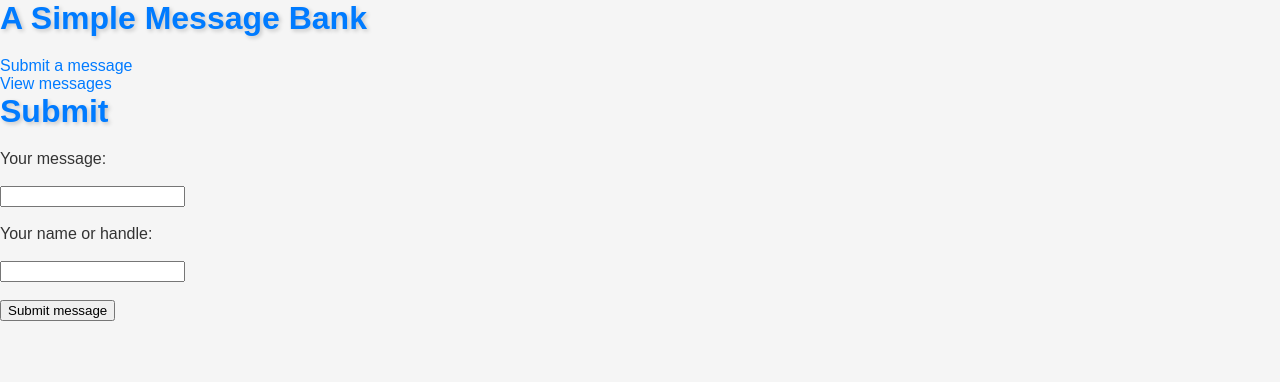
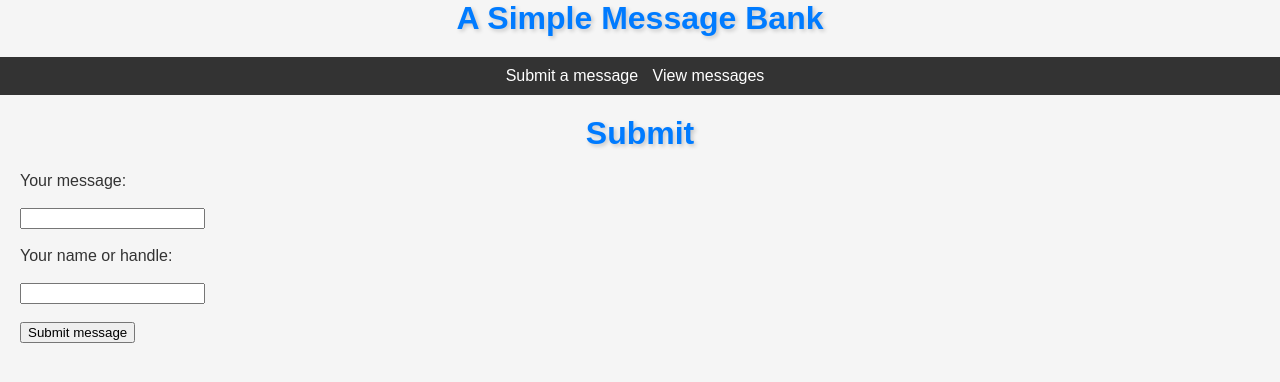
Before and after one commit to jryu20/flask_webdev, a Flask app: page / in a window 1280 px wide. Shown: the top 382 px of the page. Run offline with Flask 3, Linux system fonts and the light colour scheme.

Commit message:
update style.css

```diff
--- a/static/style.css
+++ b/static/style.css
@@ -1,3 +1,4 @@
+
 body, h1, h2, h3, h4, h5, h6, p, ul, ol, li {
   margin: 0;
   padding: 0;
@@ -9,48 +10,58 @@ body {
   color: #333;
 }
 
-.main-content {
-  padding: 20px;
-}
-
 h1 {
   font-size: 32px;
   font-weight: bold;
   margin-bottom: 20px;
   color: #007bff;
   text-shadow: 2px 2px 4px rgba(0, 0, 0, 0.2);
+  text-align: center;
 }
 
-h2 {
-  font-size: 26px;
-  font-weight: bold;
-  margin-bottom: 15px;
-  color: #ff9d00;
+nav {
+  background-color: #333;
+  color: #fff;
+  padding: 10px;
 }
 
-h3 {
-  font-size: 22px;
-  font-weight: bold;
-  margin-bottom: 10px;
-  color: #4caf50;
+nav ul {
+  list-style-type: none;
+  text-align: center;
 }
 
-p {
-  margin-bottom: 10px;
-  line-height: 1.5;
+nav li {
+  display: inline-block;
+  margin-right: 10px;
 }
 
-a {
-  color: #007bff;
+nav a {
+  color: #fff;
   text-decoration: none;
-  transition: color 0.3s;
 }
 
-a:hover {
-  color: #0056b3;
+nav a:hover {
+  text-decoration: underline;
 }
 
-.button {
+.content {
+  margin: 20px;
+}
+
+header {
+  text-align: center;
+  margin-bottom: 20px;
+}
+
+.block {
+  background-color: #fff;
+  padding: 20px;
+  border-radius: 4px;
+  box-shadow: 0 2px 5px rgba(0, 0, 0, 0.1);
+}
+
+.submit-link,
+.view-link {
   display: inline-block;
   padding: 10px 20px;
   background-color: #007bff;
@@ -59,32 +70,10 @@ a:hover {
   border-radius: 4px;
   cursor: pointer;
   transition: background-color 0.3s;
-}
-
-.button:hover {
-  background-color: #0056b3;
-}
-
-.navbar {
-  background-color: #333;
-  color: #fff;
-  padding: 10px;
-}
-
-.navbar ul {
-  list-style-type: none;
-}
-
-.navbar li {
-  display: inline-block;
-  margin-right: 10px;
-}
-
-.navbar a {
-  color: #fff;
   text-decoration: none;
 }
 
-.navbar a:hover {
-  text-decoration: underline;
+.submit-link:hover,
+.view-link:hover {
+  background-color: #0056b3;
 }
```
